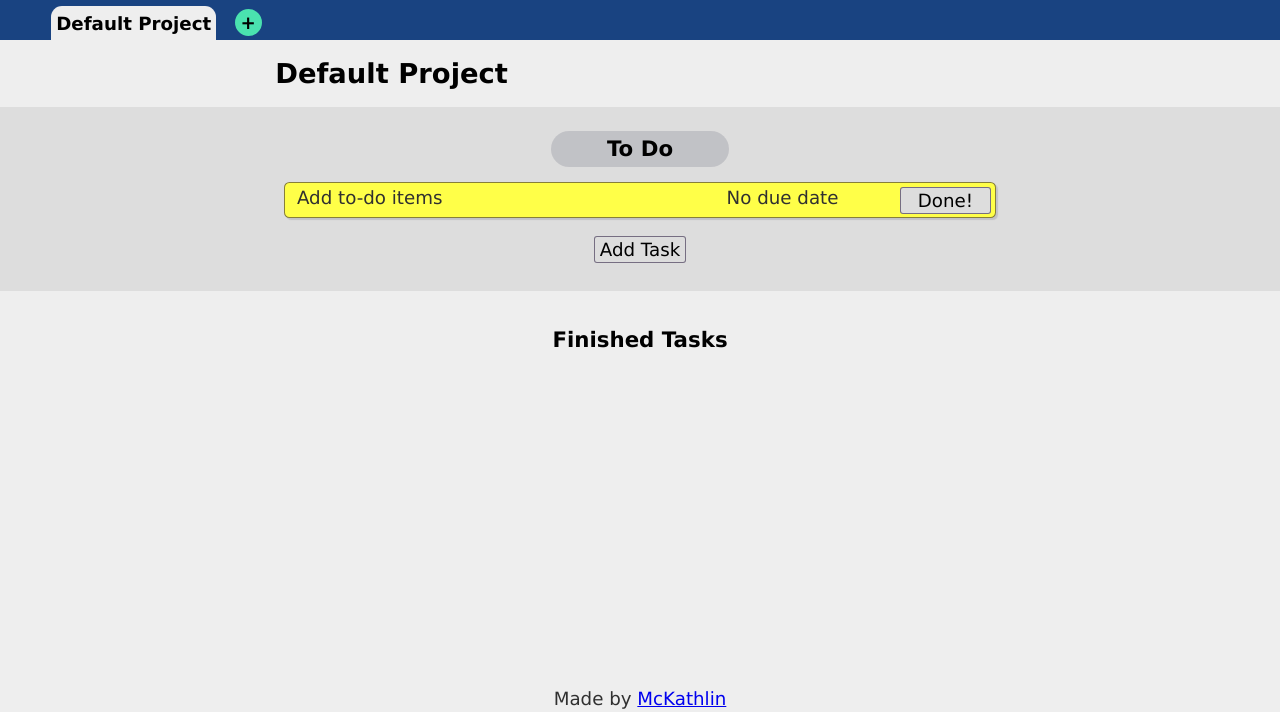
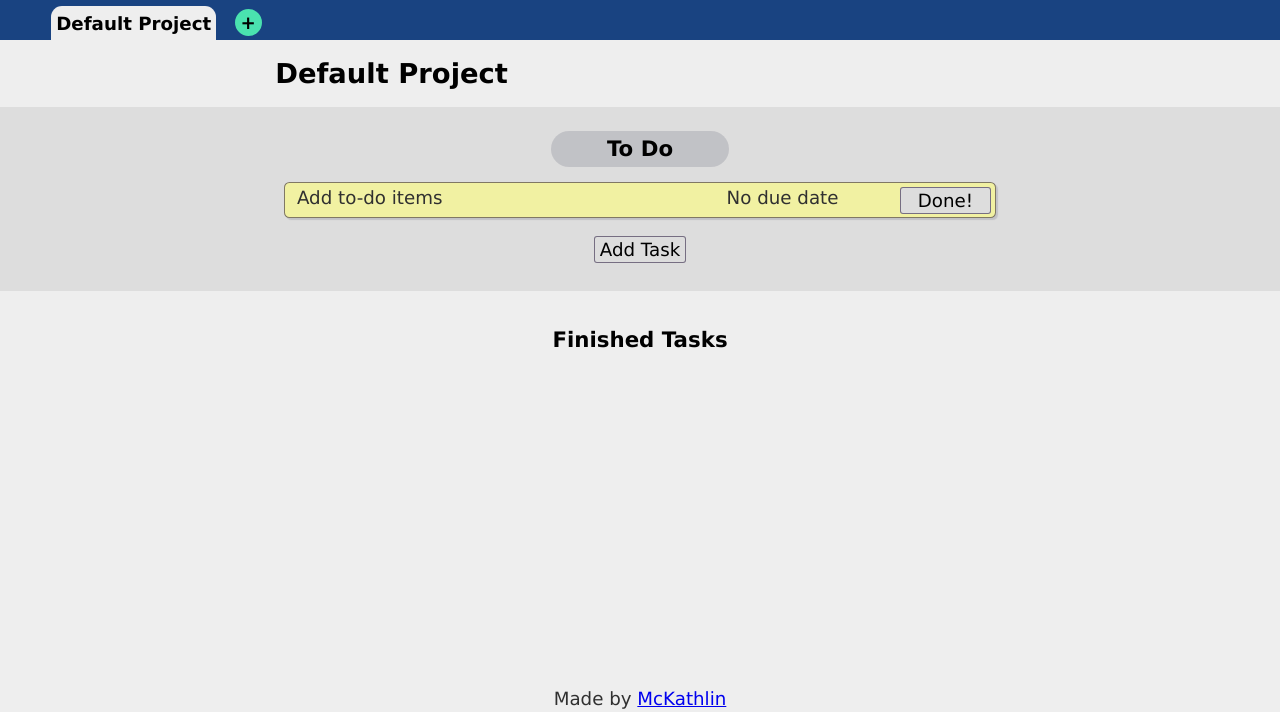
Before and after one commit to McKathlin/to-do-list, a website built with webpack: page src/template.html in a window 1280 px wide. Shown: the part 88-800 px from the top of the page. Built offline with nearby package versions, Linux system fonts and the light colour scheme.

Commit message:
Recalibrate priority colors

```diff
--- a/src/style.css
+++ b/src/style.css
@@ -24,9 +24,9 @@ body {
     --shadow-color: #00082820;
     --dimmer-color: #00001880;
 
-    --top-priority-color: #FF6058;
-    --high-priority-color: #FFA050;
-    --medium-priority-color: #FFFF48;
+    --top-priority-color: #ff8372;
+    --high-priority-color: #fcbb67;
+    --medium-priority-color: #f1f1a2;
     --low-priority-color: var(--back-color);
 
     --container-shadow: inset 1px 2px 4px 2px var(--shadow-color);
@@ -60,8 +60,8 @@ body {
         --dimmer-color: #000000a0;
 
         --top-priority-color: #901810;
-        --high-priority-color: #463a2b;
-        --medium-priority-color: #404820;
+        --high-priority-color: #754810;
+        --medium-priority-color: #40441e;
         --low-priority-color: var(--back-color);
     }
 }
```
